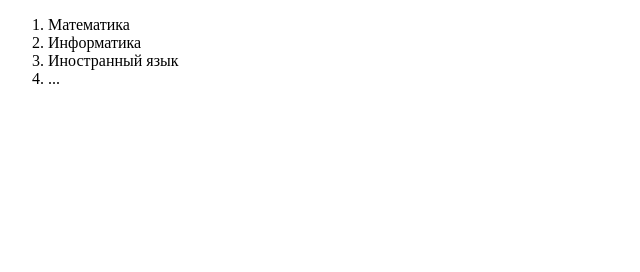
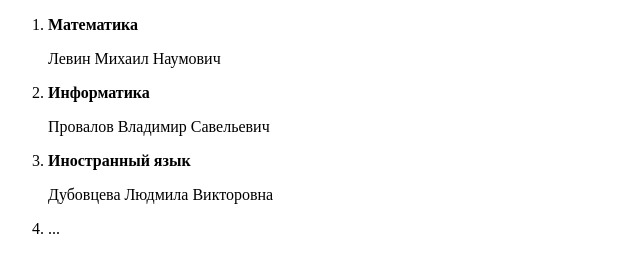
Before and after one commit to andrey-bestvitskiy/Basic-frontend-dev-labs, a plain HTML site: page bfdLabs/i4-menu.html in a window 1280 px wide. Shown: the whole page, without its empty margins (0-640 px from the left). Drawn offline with Linux system fonts and the light colour scheme.

Commit message:
last commit

```diff
--- a/bfdLabs/i4-menu.html
+++ b/bfdLabs/i4-menu.html
@@ -3,9 +3,18 @@
 <html>
 <body>
     <ol>
-        <li>Математика</li>
-        <li>Информатика</li>
-        <li>Иностранный язык</li>
+        <li>
+            <b>Математика</b>
+            <p>Левин Михаил Наумович</p>
+        </li>
+        <li>
+            <b>Информатика</b>
+            <p>Провалов Владимир Савельевич</p>
+        </li>
+        <li>
+            <b>Иностранный язык</b>
+            <p>Дубовцева Людмила Викторовна</p>
+        </li>
         <li>...</li>
     </ol>
 </body>
```
